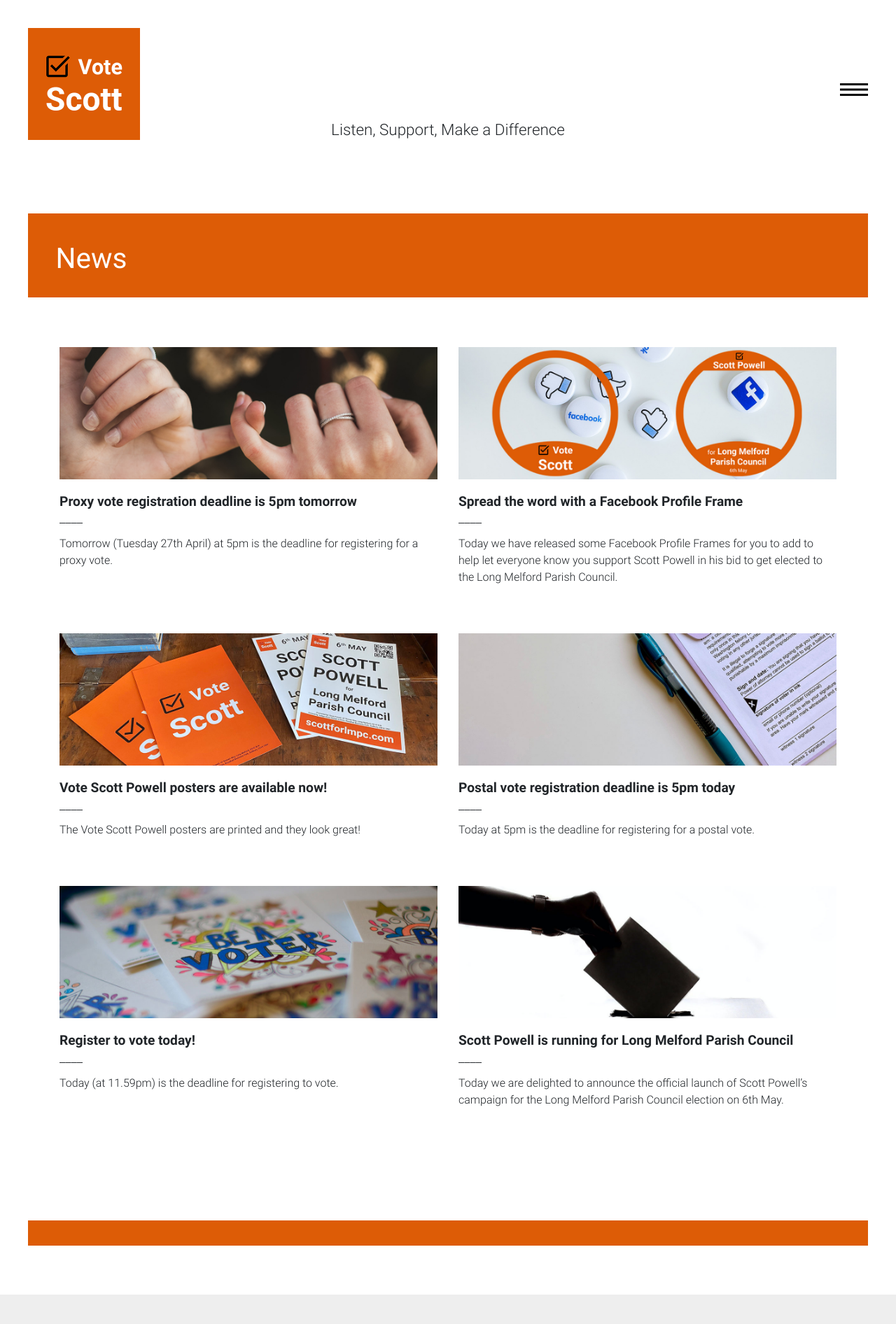
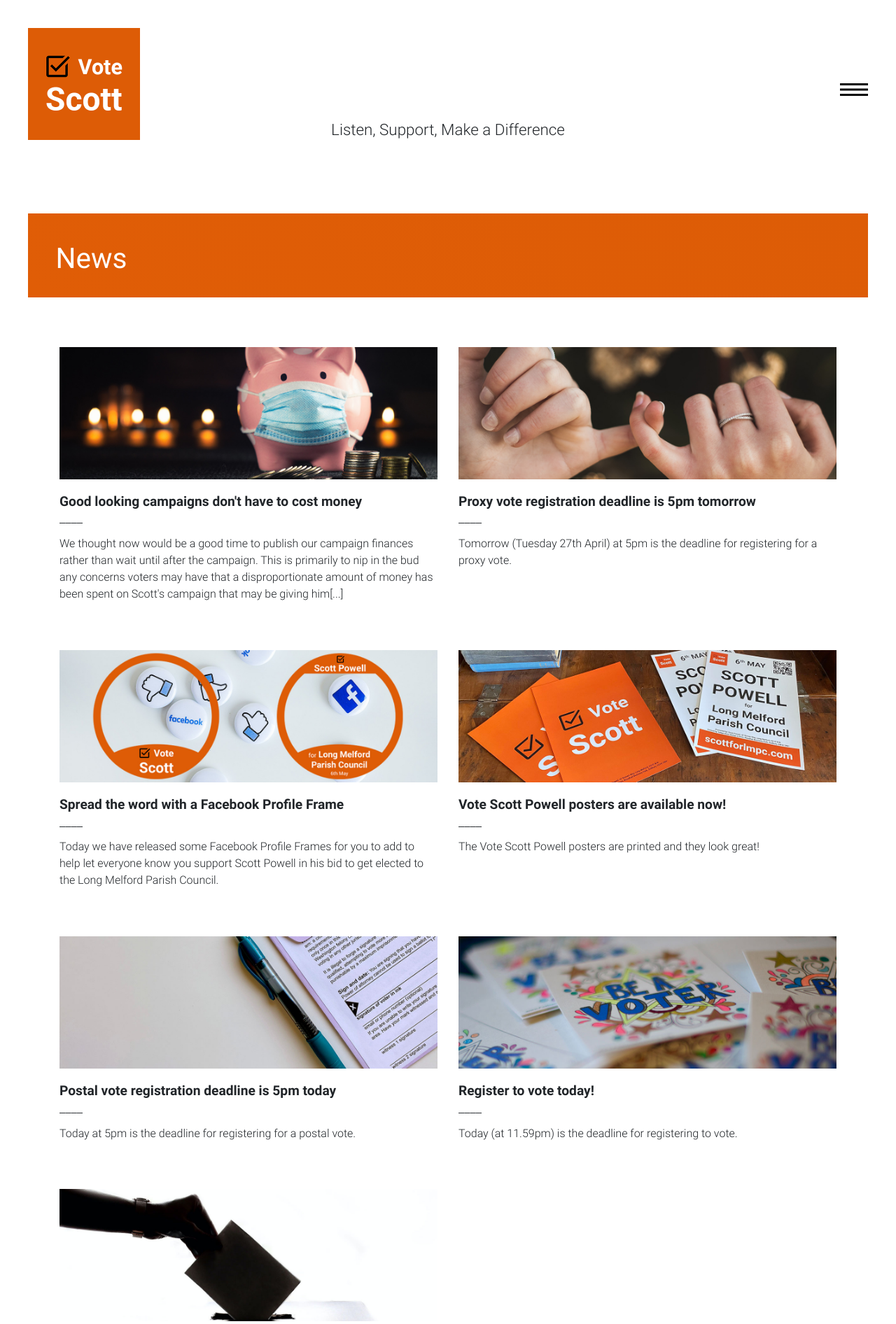
Before and after one commit to scottforlmpc/scottforlmpc.github.io, a Jekyll site: the page built from news/index.html, in a window 1280 px wide. Shown: the top 1892 px of the page at 70% size. Built offline with Jekyll 4.4.1, drawn with Linux system fonts in a browser that asks for light colours.

Commit message:
Finance post

```diff
--- /dev/null
+++ b/_posts/2021-04-29-campaign-spending.html
@@ -0,0 +1,223 @@
+---
+layout: article
+title: Good looking campaigns don't have to cost money
+author: Ben Joyce
+img-src: /img/articles/campaign-spending.jpg
+og-image: /img/articles/og/campaign-spending.jpg
+---
+<p>We thought now would be a good time to publish our campaign finances rather than wait until after the campaign. This is primarily to nip in the bud any concerns voters may have that a disproportionate amount of money has been spent on Scott's campaign that may be giving him an 'unfair' advantage.</p>
+
+<p>Scott is fortunate enough to have tech-savvy volunteers, so a lot of the 'fancy' stuff you're seeing is not actually that hard to do if you have the skills.</p>
+
+<p>Below we have set out how much has been spent in various aspects of Scott's campaign and where this money came from.</p>
+
+<p>All amounts shown in the tables below are in GBP and are correct as at the date of publication.</p>
+
+{% capture _ %}{% increment note %}{% endcapture %}
+
+<h4>Key Highlights</h4>
+<div class="row">
+    <div class="col-12 col-md-4"><div class="jumbotron"><h4>Scott has personally spent <span style="color: #e05d06;">£42.00</span> on his campaign.</h4></div></div>
+    <div class="col-12 col-md-4"><div class="jumbotron"><h4>The website cost <span style="color: #e05d06;">£10.00</span>.</h4></div></div>
+    <div class="col-12 col-md-4"><div class="jumbotron"><h4>Most of Scott's campaign is driven by <span style="color: #e05d06;">volunteers</span>.</h4></div></div>
+</div>
+
+<p><br /></p>
+
+<h4>Summary</h4>
+<div class="row">
+    <div class="col-12 col-md-4">
+        <p class="text-center">Spending</p>
+        <div id="spending-chart" style="margin-top: -50px;"></div>
+    </div>
+    <div class="col-12 col-md-4">
+        <p class="text-center">Fundraising</p>
+        <div id="fundraising-chart" style="margin-top: -50px;"></div>
+    </div>
+</div>
+
+<p><br /></p>
+
+<h4>Spending</h4>
+<div class="row">
+    <div class="col-12 col-md-8">
+        <table class="table table-sm">
+            <thead>
+                <tr>
+                    <th scope="col">Item</th>
+                    <th scope="col" class="cost-col">Amount</th>
+                </tr>
+            </thead>
+            <tbody>
+                <tr>
+                    <td colspan="2">Leaflet</td>
+                </tr>
+                <tr>
+                    <td><ul><li>design<sup>{% increment note %}</sup></li></ul></td>
+                    <td class="cost-col">Nil</td>
+                </tr>
+                <tr>
+                    <td><ul><li>printing</li></ul></td>
+                    <td class="cost-col">42.00</td>
+                </tr>
+                <tr>
+                    <td><ul><li>delivery<sup>{% increment note %}</sup></li></ul></td>
+                    <td class="cost-col">Nil</td>
+                </tr>
+                <tr>
+                    <td colspan="2">Posters</td>
+                </tr>
+                <tr>
+                    <td><ul><li>design<sup>{% increment note %}</sup></li></ul></td>
+                    <td class="cost-col">Nil</td>
+                </tr>
+                <tr>
+                    <td><ul><li>professional printing</li></ul></td>
+                    <td class="cost-col">48.00</td>
+                </tr>
+                <tr>
+                    <td><ul><li>laminating pouches</li></ul></td>
+                    <td class="cost-col">10.95</td>
+                </tr>
+                <tr>
+                    <td><ul><li>stakes<sup>{% increment note %}</sup></li></ul></td>
+                    <td class="cost-col">Nil</td>
+                </tr>
+                <tr>
+                    <td><ul><li>delivery<sup>{% increment note %}</sup></li></ul></td>
+                    <td class="cost-col">Nil</td>
+                </tr>
+                <tr>
+                    <td><ul><li>additional printing by supporters<sup>{% increment note %}</sup></li></ul></td>
+                    <td class="cost-col">Nil</td>
+                </tr>
+                <tr>
+                    <td colspan="2">Website</td>
+                </tr>
+                <tr>
+                    <td><ul><li>design<sup>{% increment note %}</sup></li></ul></td>
+                    <td class="cost-col">Nil</td>
+                </tr>
+                <tr>
+                    <td><ul><li>build<sup>{% increment note %}</sup></li></ul></td>
+                    <td class="cost-col">Nil</td>
+                </tr>
+                <tr>
+                    <td><ul><li>hosting<sup>{% increment note %}</sup></li></ul></td>
+                    <td class="cost-col">Nil</td>
+                </tr>
+                <tr>
+                    <td><ul><li>domain purchase</li></ul></td>
+                    <td class="cost-col">10.00</td>
+                </tr>
+                <tr>
+                    <th>TOTAL</th>
+                    <th class="cost-col">110.95</th>
+                </tr>
+            </tbody>
+        </table>
+    </div>
+</div>
+
+{% capture _ %}{% increment n %}{% endcapture %}
+<p>
+    <small>{% increment n %} &mdash; Leaflet was designed by Scott Powell.</small><br />
+    <small>{% increment n %} &mdash; Leaflets were delivered by volunteers.</small><br />
+    <small>{% increment n %} &mdash; Posters were designed by a volunteer.</small><br />
+    <small>{% increment n %} &mdash; Stakes were from Ridgeons scrap wood pile.</small><br />
+    <small>{% increment n %} &mdash; Posters were delivered by volunteers.</small><br />
+    <small>{% increment n %} &mdash; Some posters were downloaded and printed by Scott's supporters for their own use.</small><br />
+    <small>{% increment n %} &mdash; The website was designed by a volunteer.</small><br />
+    <small>{% increment n %} &mdash; The website was built by a volunteer.</small><br />
+    <small>{% increment n %} &mdash; The website is hosted for free on GitHub.</small><br />
+</p>
+
+<p><br /></p>
+
+<h4>Fundraising</h4>
+<div class="row">
+    <div class="col-12 col-md-8">
+        <table class="table table-sm">
+            <thead>
+                <tr>
+                    <th scope="col">Item</th>
+                    <th scope="col" class="cost-col">Amount</th>
+                </tr>
+            </thead>
+            <tbody>
+                <tr>
+                    <td>Scott Powell</td>
+                    <td class="cost-col">42.00</td>
+                </tr>
+                <tr>
+                    <td>Ben Joyce</td>
+                    <td class="cost-col">68.95</td>
+                </tr>
+                <tr>
+                    <th>TOTAL</th>
+                    <th class="cost-col">110.95</th>
+                </tr>
+            </tbody>
+        </table>
+    </div>
+</div>
+
+<p><br /></p>
+<h4>Additional Notes</h4>
+
+<p>All of our campaign fundraising and spending is in line with <a href="https://www.electoralcommission.org.uk/sites/default/files/2021-03/Parish%20council%20elections%20in%20England%20-%20spending%20return%20and%20notes.pdf" target="_blank">The Electoral Commission rules for candidate spending during parish elections in England</a>.</p>
+
+<script type="text/javascript" src="https://www.gstatic.com/charts/loader.js"></script>
+
+<script type="text/javascript">
+    google.charts.load('current', {'packages':['corechart']});
+    google.charts.setOnLoadCallback(drawSpendingChart);
+    google.charts.setOnLoadCallback(drawFundraisingChart);
+
+    function drawSpendingChart() {
+        var data = google.visualization.arrayToDataTable([
+        ['Area', 'Amount'],
+        ['Leaflet', 42.00],
+        ['Posters', 58.95],
+        ['Website', 10.00]]);
+
+        var options = {
+            backgroundColor: 'transparent',
+            fontName: 'Roboto',
+            legend: {'position': 'bottom'},
+            colors: ['#e05d06', '#f38b02', '#b30606']
+        };
+
+        var formatNumber = new google.visualization.NumberFormat({
+            prefix: '£',
+            fractionDigits: 2
+        });
+        formatNumber.format(data, 1);
+
+        var chart = new google.visualization.PieChart(document.getElementById('spending-chart'));
+        chart.draw(data, options);
+    }
+
+    function drawFundraisingChart() {
+        var data = google.visualization.arrayToDataTable([
+        ['Donor', 'Amount'],
+        ['Scott', 42.00],
+        ['Others', 68.95]]);
+
+        var options = {
+            backgroundColor: 'transparent',
+            fontName: 'Roboto',
+            legend: {'position': 'bottom'},
+            colors: ['#e05d06', '#888888']
+        };
+
+        var formatNumber = new google.visualization.NumberFormat({
+            prefix: '£',
+            fractionDigits: 2
+        });
+        formatNumber.format(data, 1);
+
+        var chart = new google.visualization.PieChart(document.getElementById('fundraising-chart'));
+        chart.draw(data, options);
+    }
+</script>
--- a/_sass/_gradients.scss
+++ b/_sass/_gradients.scss
@@ -1,9 +1,9 @@
 $gradientAngle: 45deg;
-$gradientRed: linear-gradient($gradientAngle, rgb(241, 20, 68), rgb(245, 38, 83));
-$gradientOrange: linear-gradient($gradientAngle, rgb(243, 139, 2), rgb(250, 158, 37));
-$gradientDeepRed: linear-gradient($gradientAngle, rgb(179, 6, 6), rgb(240, 32, 32));
+$gradientRed: linear-gradient($gradientAngle, #f11444, #f52653);
+$gradientOrange: linear-gradient($gradientAngle, #f38b02, #fa9e25);
+$gradientDeepRed: linear-gradient($gradientAngle, #b30606, #f02020);
 // $gradientBurntOrange: linear-gradient($gradientAngle, rgb(221, 64, 2), rgb(221, 92, 6));
-$gradientBurntOrange: linear-gradient($gradientAngle, rgb(221, 92, 6), rgb(221, 92, 6));
+$gradientBurntOrange: linear-gradient($gradientAngle, #e05d06, #dd5c06);
 
 $bgColorNameList: "red", "orange", "deepred", "burntorange";
 $bgColorList: $gradientRed, $gradientOrange, $gradientDeepRed, $gradientBurntOrange;
--- a/_sass/bootstrap/bootstrap.scss
+++ b/_sass/bootstrap/bootstrap.scss
@@ -14,7 +14,7 @@
 @import "images";
 @import "code";
 @import "grid";
-//@import "tables";
+@import "tables";
 //@import "forms";
 @import "buttons";
 @import "transitions";
@@ -28,7 +28,7 @@
 //@import "breadcrumb";
 //@import "pagination";
 //@import "badge";
-//@import "jumbotron";
+@import "jumbotron";
 @import "alert";
 //@import "progress";
 @import "media";
--- a/_sass/site.scss
+++ b/_sass/site.scss
@@ -243,9 +243,24 @@ section {
 
 ul {
     list-style-type: square;
+    margin-bottom: 0;
 }
 
 ul ul {
     list-style-type: "\2013\2003";
     padding-left: 25px;
 }
+
+.cost-col {
+    @extend .text-right;
+}
+
+.jumbotron {
+    height: 100%;
+    padding: 20px;
+    border-radius: 0;
+}
+
+.jumbotron > h4 {
+    margin: 0px;
+}
```
Also changed, not shown: img/articles/campaign-spending.jpg (added), img/articles/og/campaign-spending.jpg (added).
